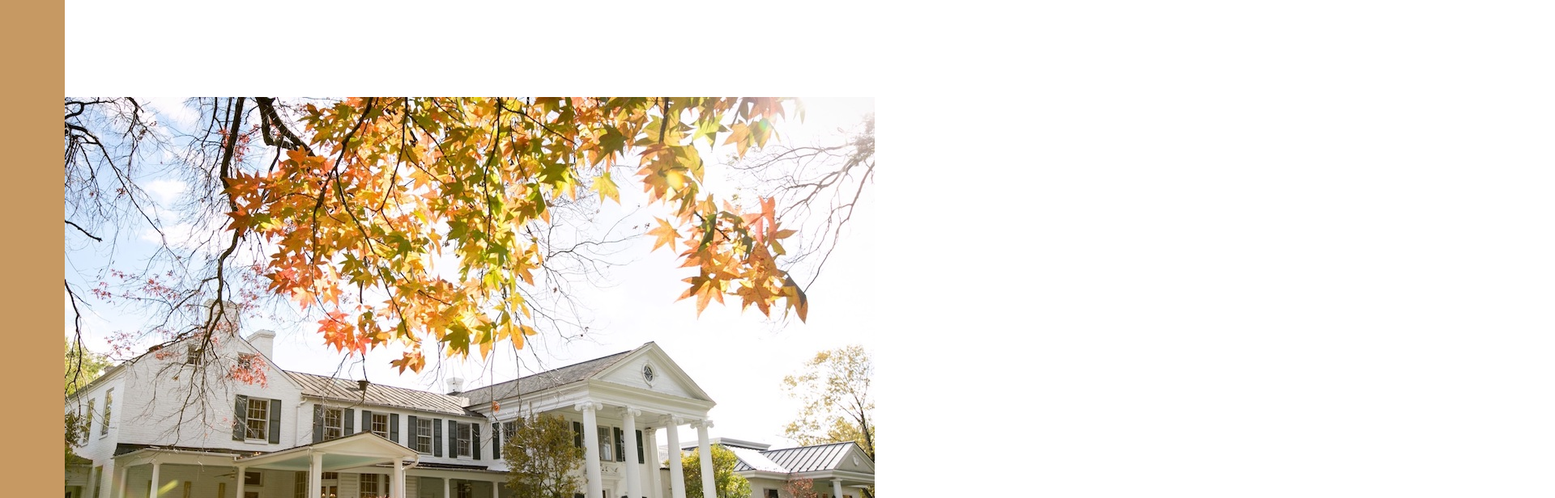
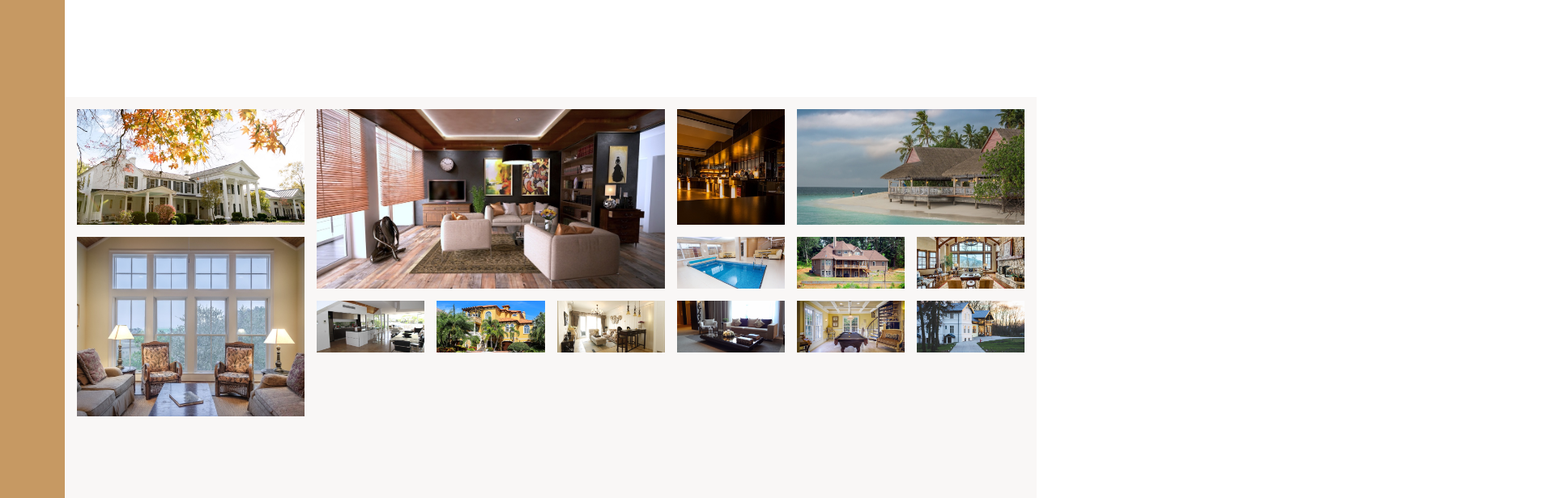
Before and after one commit to rudiss/grid-project, a website: page index.html in a window 1280 px wide. Shown: the part 2980-3596 px from the top of the page at 81% size, 1920 px wide, since content can reach past the window. Drawn offline with nearby package versions, Linux system fonts and the light colour scheme.

Commit message:
updated gallery section

```diff
--- a/sass/_gallery.sass
+++ b/sass/_gallery.sass
@@ -1,2 +1,36 @@
 .gallery
-  grid-column: full-start / col-end 6
+  grid-column: full-start / col-end 9
+  background-color: $color-grey-light-1
+
+  display: grid
+  grid-template-columns: repeat(8, 1fr)
+  grid-template-rows: repeat(7, 5vw)
+  grid-gap: 1.5rem
+  padding: 1.5rem
+
+  &__item
+    &--1
+      grid-row: 1 / span 2
+      grid-column: 1 / span 2
+
+    &--2
+      grid-row: 1 / span 3
+      grid-column: 3 / span 3
+
+    &--3
+      grid-row: 1 / span 2
+      grid-column: 6 / span 1
+
+    &--4
+      grid-row: 1 / span 2
+      grid-column: 7 / span 2
+
+    &--5
+      grid-row: 3 / span 3
+      grid-column: 1 / span 2
+
+  &__img
+    width: 100%
+    height: 100%
+    object-fit: cover
+    display: block
```
Also changed, not shown: css/style.css.
